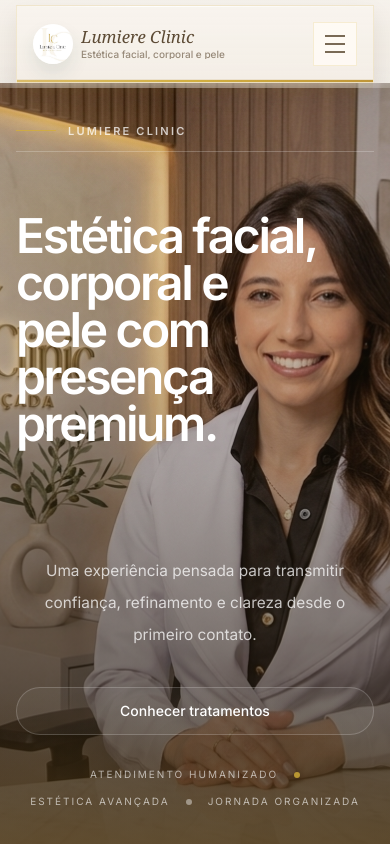
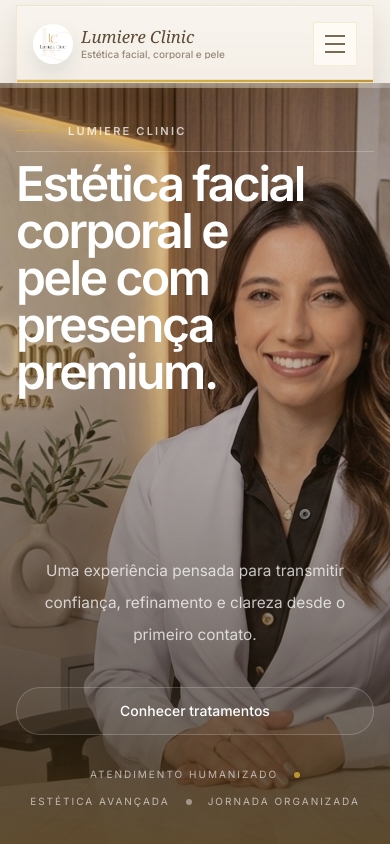
Before and after one commit to fluxon-office/lumiere-control, a React (Vite) app in the folder frontend/lumeric-frontend/: page / in a window 390 px wide. Shown: the top 844 px of the page. Built offline with nearby package versions, Linux system fonts and the light colour scheme.

Commit message:
Refine mobile hero and booking image

```diff
--- a/frontend/lumeric-frontend/src/components/sections/BookingSection.jsx
+++ b/frontend/lumeric-frontend/src/components/sections/BookingSection.jsx
@@ -158,7 +158,7 @@ function BookingSection({ whatsappLink }) {
               <div className="pointer-events-none absolute inset-x-[10%] bottom-[8%] h-[72%] rounded-full bg-[radial-gradient(circle,rgba(245,207,173,0.34)_0%,rgba(232,179,124,0.18)_42%,transparent_76%)] blur-2xl lg:inset-x-[8%] lg:bottom-[4%] lg:h-[78%]" />
 
               <div
-                className={`absolute inset-x-0 bottom-[-2.5rem] top-auto flex items-end justify-center transition duration-700 ease-[cubic-bezier(0.22,1,0.36,1)] max-lg:relative max-lg:inset-auto max-lg:min-h-[24rem] lg:bottom-[-3.5rem] lg:justify-end ${
+                className={`absolute inset-x-0 bottom-[-2.5rem] top-auto flex items-end justify-center transition duration-700 ease-[cubic-bezier(0.22,1,0.36,1)] max-md:hidden max-lg:relative max-lg:inset-auto max-lg:min-h-[24rem] lg:bottom-[-3.5rem] lg:justify-end ${
                   panelOpen ? 'translate-x-[120%] rotate-[8deg] opacity-0 max-lg:hidden' : 'translate-x-0 rotate-0 opacity-100'
                 }`}
               >
--- a/frontend/lumeric-frontend/src/components/sections/HeroSection.jsx
+++ b/frontend/lumeric-frontend/src/components/sections/HeroSection.jsx
@@ -20,16 +20,16 @@ function HeroSection({ heroCardRef }) {
             <div className="flex max-w-[37rem] flex-col px-4 max-lg:min-h-[calc(100svh-var(--hero-navbar-offset)-5rem)] max-lg:max-w-[42rem] max-lg:text-left sm:px-6 lg:ml-[clamp(2rem,6vw,5.5rem)] lg:px-0">
               <p
                 data-hero-text
-                className="mb-7 inline-flex items-center gap-3 border-b border-[rgba(255,255,255,0.22)] pb-3 text-[11px] font-semibold uppercase tracking-[0.3em] text-[rgba(255,255,255,0.74)] max-lg:mb-5 max-[480px]:tracking-[0.2em]"
+                className="mb-7 inline-flex items-center gap-3 border-b border-[rgba(255,255,255,0.22)] pb-3 text-[11px] font-semibold uppercase tracking-[0.3em] text-[rgba(255,255,255,0.74)] max-lg:mb-2 max-[480px]:tracking-[0.2em]"
               >
                 <span className="h-px w-10 bg-[rgba(212,175,55,0.76)]" />
                 Lumiere Clinic
               </p>
               <h1
                 data-hero-text
-                className="max-w-[10.5ch] font-['Inter'] text-[2.9rem] font-semibold leading-[0.92] tracking-[-0.05em] text-white max-lg:mt-10 max-lg:max-w-[11.5ch] max-lg:text-[clamp(3rem,10vw,5rem)] max-md:leading-[0.98] max-[480px]:mt-8 max-[480px]:text-[clamp(2.45rem,13vw,3.35rem)] sm:text-[4.2rem] lg:text-[5.4rem]"
+                className="max-w-[10.5ch] font-['Inter'] text-[2.9rem] font-semibold leading-[0.92] tracking-[-0.05em] text-white max-lg:mt-0 max-lg:max-w-[11.5ch] max-lg:text-[clamp(3rem,10vw,5rem)] max-md:leading-[0.98] max-[480px]:text-[clamp(2.45rem,13vw,3.35rem)] sm:text-[4.2rem] lg:text-[5.4rem]"
               >
-                Estética facial,
+                Estética facial
                 <br />
                 corporal e
                 <br />
```
